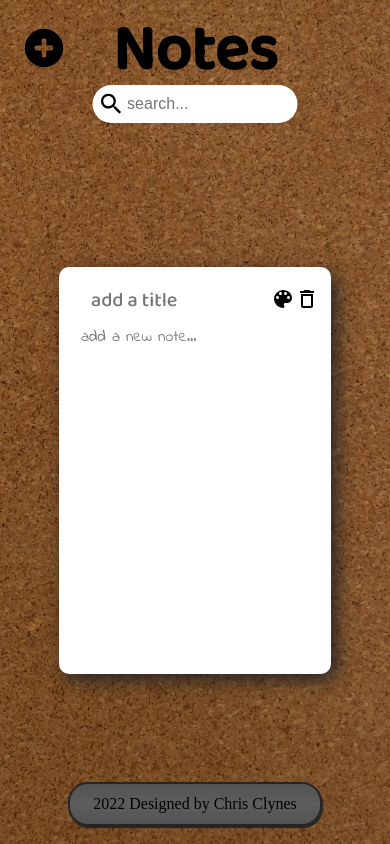
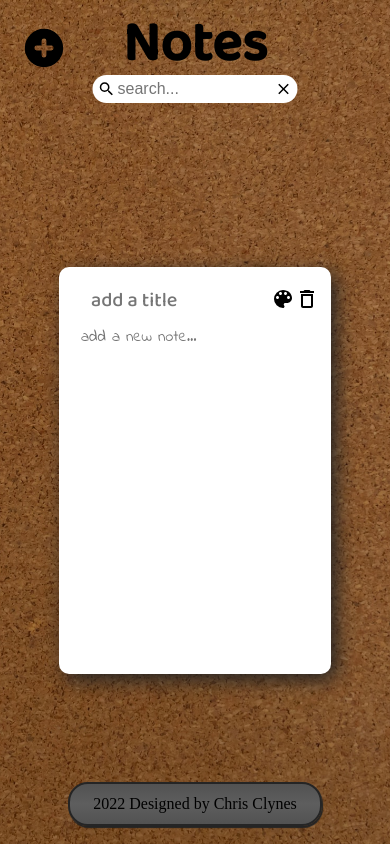
Before and after one commit to ChrisClynes/notes-app, a React (Create React App) app: page / in a window 390 px wide. Built offline with nearby package versions, Linux system fonts and the light colour scheme.

Commit message:
updated searchbar, clear content working. App finished

```diff
--- a/src/components/Header/Header.css
+++ b/src/components/Header/Header.css
@@ -45,7 +45,13 @@
 
 }
 
-.spyglass-search-icon {
+.clear-search-icon {
+    cursor: pointer;
+    position: absolute;
+    right: 5px;
+}
+
+.spyglass-search-icon, .clear-search-icon {
     font-size: 28px;
 }
 
@@ -70,7 +76,7 @@
 @media screen and (max-width:650px) {
     .app__searchbar {
         width: 50%;
-        top: 85px;
+        top: 80px;
         left: 50%;
         transform: translateX(-50%);
     }
@@ -81,10 +87,27 @@
     }
 }
 
-@media screen and (max-width: 350px) {
+@media screen and (max-width: 450px) {
     .app__title {
         font-family: 'Baloo 2', cursive;
         font-size: 3.5rem;
         font-weight: 600;
     }
+
+    .app__searchbar {
+        width: 50%;
+        top: 75px;
+        left: 50%;
+        transform: translateX(-50%);
+    }
+
+    .search-input {
+        height: 1rem;
+        font-size: 16px;
+    }
+
+    .spyglass-search-icon, .clear-search-icon {
+        font-size: 18px;
+    }
+
 }
--- a/src/components/Header/Header.jsx
+++ b/src/components/Header/Header.jsx
@@ -1,16 +1,25 @@
 import React from 'react';
-import { MdSearch } from 'react-icons/md';
+import { MdSearch, MdOutlineClose } from 'react-icons/md';
 
 import  './Header.css';
 
+
+
 const Header = ({ setSearchValue }) => {
+
+    const handleClearSearch = () => {
+        const search = document.getElementById("search-input-id");
+            search.value = search.defaultValue;
+            setSearchValue(search.value);
+    }
+
     return (
         <div className="app__header">
             <div className="app__title">
                 Notes
             </div>
             <div className="app__searchbar">
-                <MdSearch className="spyglass-search-icon" /><input type="text" className="search-input" placeholder="search..." onChange={(e) => setSearchValue(e.target.value)} />
+                <MdSearch className="spyglass-search-icon" /><input type="text" className="search-input" id="search-input-id" placeholder="search..." onChange={(e) => setSearchValue(e.target.value)} /><MdOutlineClose className="clear-search-icon" onClick={() => handleClearSearch()}/>
             </div>
         </div>
     )
```
